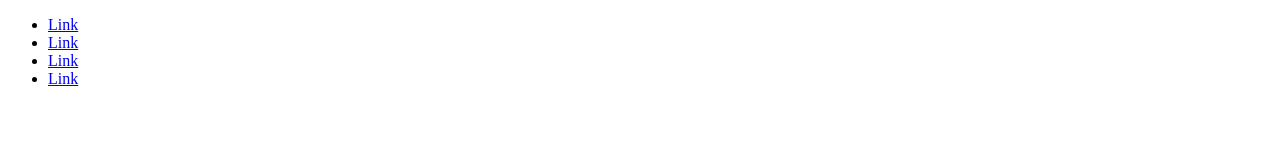
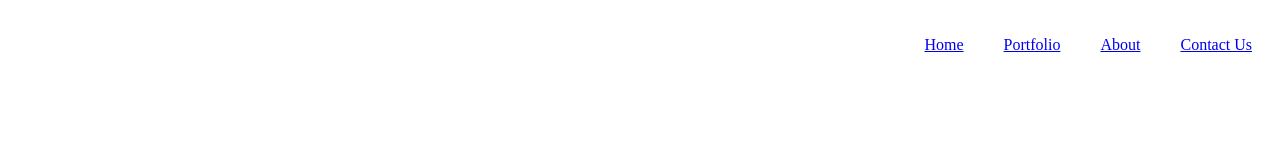
Before and after one commit to Darlene-McNeal/bootstrap-boilerplate, a plain HTML site: page index.html in a window 1280 px wide. Drawn offline with Linux system fonts and the light colour scheme.

Commit message:
modified cindex.html

```diff
--- a/css/styles.css
+++ b/css/styles.css
@@ -0,0 +1,46 @@
+<style>
+
+        a {
+            text-decoration: none;
+        }
+
+        ul, li {
+            list-style-type: none;
+            padding: 0;
+        }
+
+        li {
+            padding: 20px;
+        }
+
+        .nav-dlm {
+            display: flex;
+            flex-direction: column;
+            align-items: center;
+        }
+
+        @media screen and (min-width: 700px) {
+            .nav-dlm    {
+                flex-direction: row;
+                justify-content: space-around;
+
+            }
+
+        @media screen and (min-width: 1200px) {
+                .nav-dlm    {
+                    flex-direction: row;
+                    justify-content: flex-end;
+                }
+        }
+
+
+
+
+
+
+
+
+
+
+
+    </style>
--- a/index.html
+++ b/index.html
@@ -9,14 +9,15 @@
     <!--bootstrap css-->
     <link href="https://cdn.jsdelivr.net/npm/bootstrap@4.3.1/dist/css/bootstrap.min.css" integrity="sha384-ggOyR0iXCbMQv3Xipma34MD+dH/1fQ784/j6cY/iJTQUOhcWr7x9JvoRxT2MZw1T" crossorigin="anonymous">
 
-    <title>Nicely Done</title>
+    <title>Nicely</title>
+
 </head>
 <body>
-    <ul>
-        <li><a href="#">Link</a></li>
-        <li><a href="#">Link</a></li>
-        <li><a href="#">Link</a></li>
-        <li><a href="#">Link</a></li>
+    <ul class="nav-dlm">
+        <li><a href="#">Home</a></li>
+        <li><a href="#">Portfolio</a></li>
+        <li><a href="#">About</a></li>
+        <li><a href="#">Contact Us</a></li>
     </ul>
 
    </ul>
```
